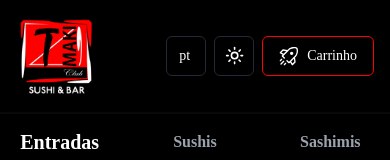
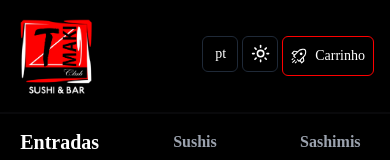
Before and after one commit to walacer72/TmakiClub-Zap, a Next.js app: page / in a window 390 px wide. Shown: the top 160 px of the page. Built offline with nearby package versions, Linux system fonts and the light colour scheme.

Commit message:
upgrade botao header

```diff
--- a/src/components/cart/sidebar.tsx
+++ b/src/components/cart/sidebar.tsx
@@ -32,16 +32,16 @@ export const SideBar = () => {
         <Sheet>
             <SheetTrigger asChild>
                 <Button
-                 className={`relative transition-colors duration-500 p-4 bg-black border border-[#fe0000] hover:text-black
+                 className={`relative transition-colors duration-500 p-2 md:p-4 bg-black border border-[#fe0000] hover:text-black
                  ${cart.length > 0 ? 'bg-[#fe0000] hover:bg-red-600 hover:text-black': 'bg-black hover:bg-[#fe0000] text-white '}
                  `}
                  variant={'outline'}>
-                    <RocketIcon className="size-5 mr-2"/>
+                    <RocketIcon className="size-4 mr-2 md:size-5"/>
                     {cart.length <= 0 &&
                         <p className="text-md">{t("sidebar.carrinho")}</p>
                     }
                     {cart.length > 0 &&
-                        <p className="text-lg text-white">{t("sidebar.carrinho")}<span className="text-sm text-black font-semibold">/ {itensTotal} {itensTotal === 1 ? 'item':'itens'}</span></p>
+                        <p className="text-md md:text-lg text-white">{t("sidebar.carrinho")}<span className="text-xs md:text-base text-black font-semibold">/ {itensTotal} {itensTotal === 1 ? 'item':'itens'}</span></p>
                     }
                 </Button>
             </SheetTrigger>
--- a/src/components/header.tsx
+++ b/src/components/header.tsx
@@ -12,7 +12,7 @@ export const Header = () => {
                 <div className="cursor-pointer">
                     <img className="w-20 m-4" src="./images/logo-tmaki.webp" alt="logo-TmakiClub" />
                 </div>
-                <div className="flex p-4 gap-2">
+                <div className="flex p-4 gap-1 md:gap-2">
                     <ToogleLanguage />
                     <ToogleTheme />
                     <SideBar />
--- a/src/components/produtos/modalProduct.tsx
+++ b/src/components/produtos/modalProduct.tsx
@@ -54,7 +54,7 @@ export const ModalProduct = ({ item, open, onOpenChange }: Props) => {
       onOpenChange={() => onOpenChange(false)}
     >
 
-      <DialogContent className="flex flex-col items-center w-screen h-screen p-0 md:p-4 gap-8 mx-auto md:h-auto md:max-w-6xl md:flex-row md:items-stretch">
+      <DialogContent className="flex flex-col items-center w-screen h-full p-0 md:p-4 gap-8 mx-auto md:h-auto md:max-w-6xl md:flex-row md:items-stretch">
         <div className="flex-1 w-full h-auto rounded-bl-3xl rounded-br-3xl md:rounded-md overflow-hidden">
           <img className="w-full h-full object-cover" src={item.image} alt={item.name} />
         </div>
--- a/src/components/toogleLanguage.tsx
+++ b/src/components/toogleLanguage.tsx
@@ -26,7 +26,7 @@ export const ToogleLanguage = () => {
     return (
 
         <Select onValueChange={onChange}>
-            <SelectTrigger className="w-10 bg-black text-white border border-gray-800 text-center hover:bg-gray-600">
+            <SelectTrigger className="w-9 h-9 md:w-10 md:h-10 bg-black text-white border border-gray-800 text-center items-center hover:bg-gray-600">
                 {lng || 'pt'}
             </SelectTrigger>
             <SelectContent className="bg-black text-white border border-gray-800">
--- a/src/components/toogleTheme.tsx
+++ b/src/components/toogleTheme.tsx
@@ -18,7 +18,7 @@ export function ToogleTheme() {
   return (
     <DropdownMenu>
       <DropdownMenuTrigger asChild>
-        <Button variant="outline" size="icon" className=" bg-black text-white border border-gray-800">
+        <Button variant="outline" size="icon" className=" bg-black text-white border border-gray-800 w-9 h-9 md:w-10 md:h-10">
           <SunIcon className="h-[1.2rem] w-[1.2rem] rotate-0 scale-100 transition-all dark:-rotate-90 dark:scale-0" />
           <MoonIcon className="absolute h-[1.2rem] w-[1.2rem] rotate-90 scale-0 transition-all dark:rotate-0 dark:scale-100" />
           <span className="sr-only">Toggle theme</span>
```
